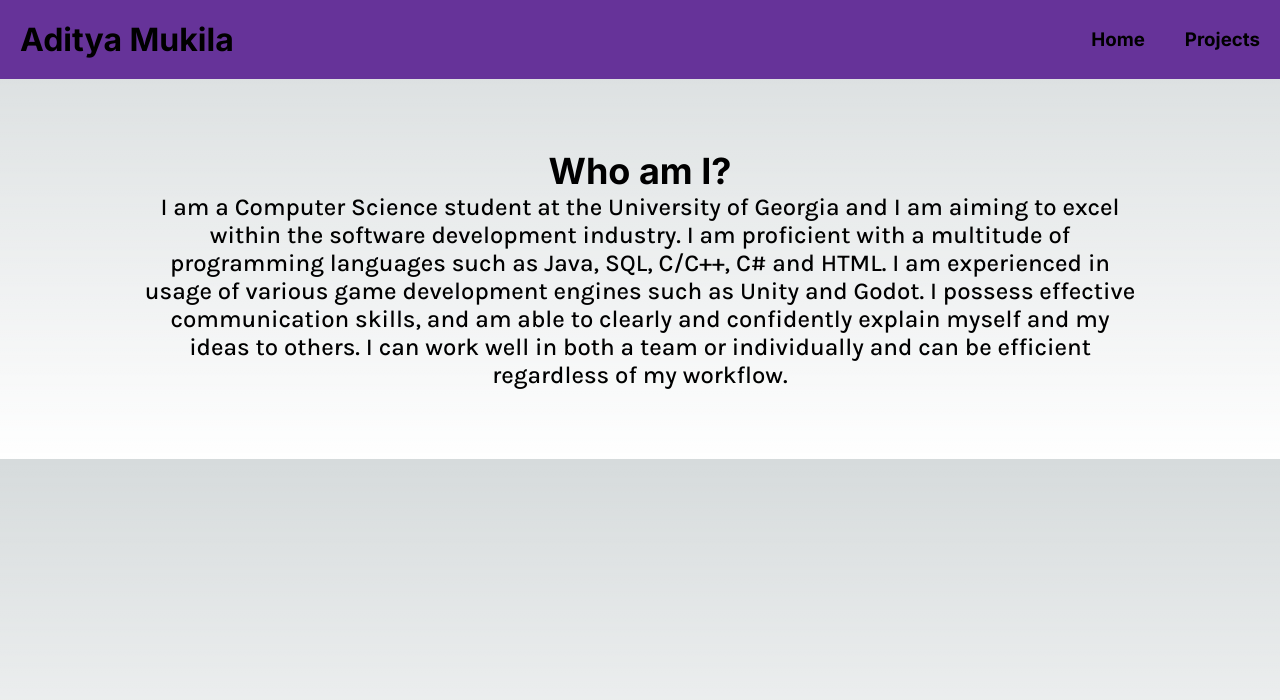
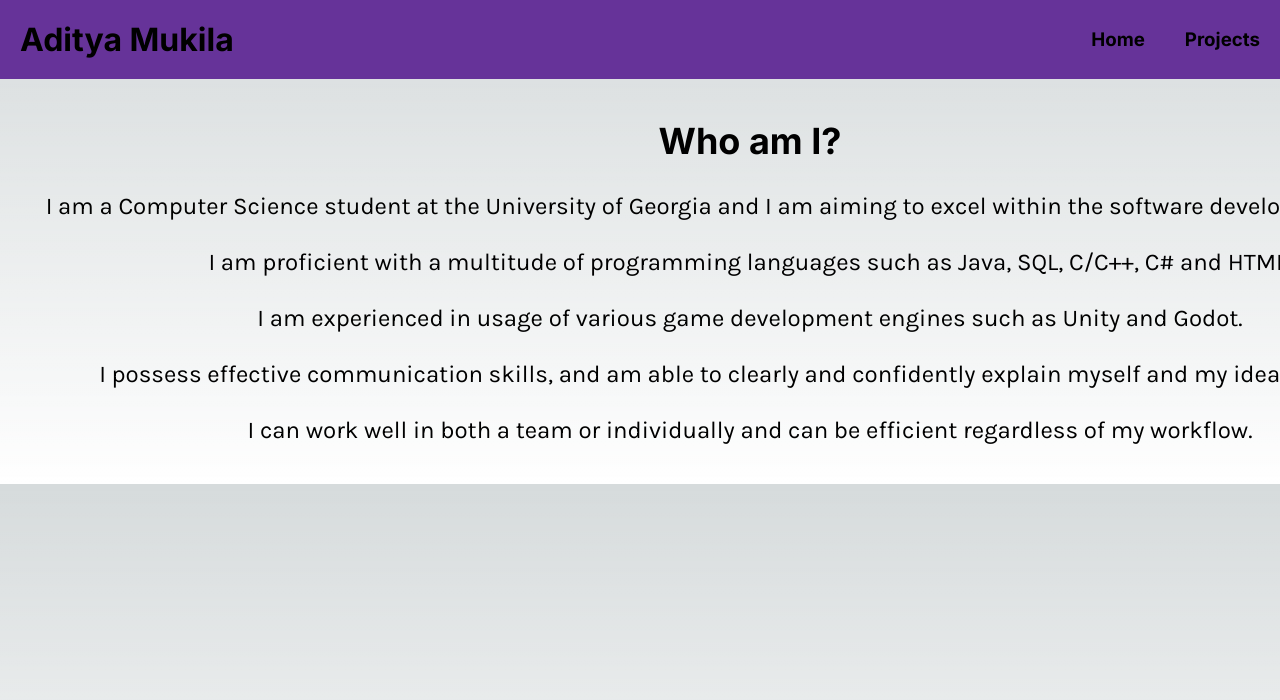
Before and after one commit to ZephyrIO/Portfolio, a Next.js app: page / in a window 1280 px wide. Shown: the top 700 px of the page. Built offline with nearby package versions, Linux system fonts and the light colour scheme.

Commit message:
Reformatted the display of home

```diff
--- a/src/components/Info.css
+++ b/src/components/Info.css
@@ -1,7 +1,11 @@
 .text {
     text-align: center;
-    margin: 70px auto;
-    width: 1000px;
-    font-weight: 500;
+    margin: 40px auto;
+    width: 1500px;
+    font-weight: 400;
     font-size: 1.5em;
 }
+
+ul {
+    list-style: none;
+}
--- a/src/components/Info.js
+++ b/src/components/Info.js
@@ -8,13 +8,18 @@ export default function Info ()
     return (
         <div className="text">
             <h2>Who am I?</h2>
-            <p className={karla.className}>
-                I am a Computer Science student at the University of Georgia and I am aiming to excel within the software development industry.
-                I am proficient with a multitude of programming languages such as Java, SQL, C/C++, C# and HTML. I am experienced in usage of
-                various game development engines such as Unity and Godot. I possess effective communication skills, and am able to clearly and
-                confidently explain myself and my ideas to others. I can work well in both a team or individually and can be efficient regardless
-                of my workflow.
-            </p>
+            <br />
+            <ul className={karla.className}>
+                <li>I am a Computer Science student at the University of Georgia and I am aiming to excel within the software development industry.</li>
+                <br />
+                <li>I am proficient with a multitude of programming languages such as Java, SQL, C/C++, C# and HTML.</li>
+                <br />
+                <li>I am experienced in usage of various game development engines such as Unity and Godot.</li>
+                <br />
+                <li>I possess effective communication skills, and am able to clearly and confidently explain myself and my ideas to others.</li>
+                <br />
+                <li>I can work well in both a team or individually and can be efficient regardless of my workflow.</li>
+            </ul>
         </div>
     )
 }
```
